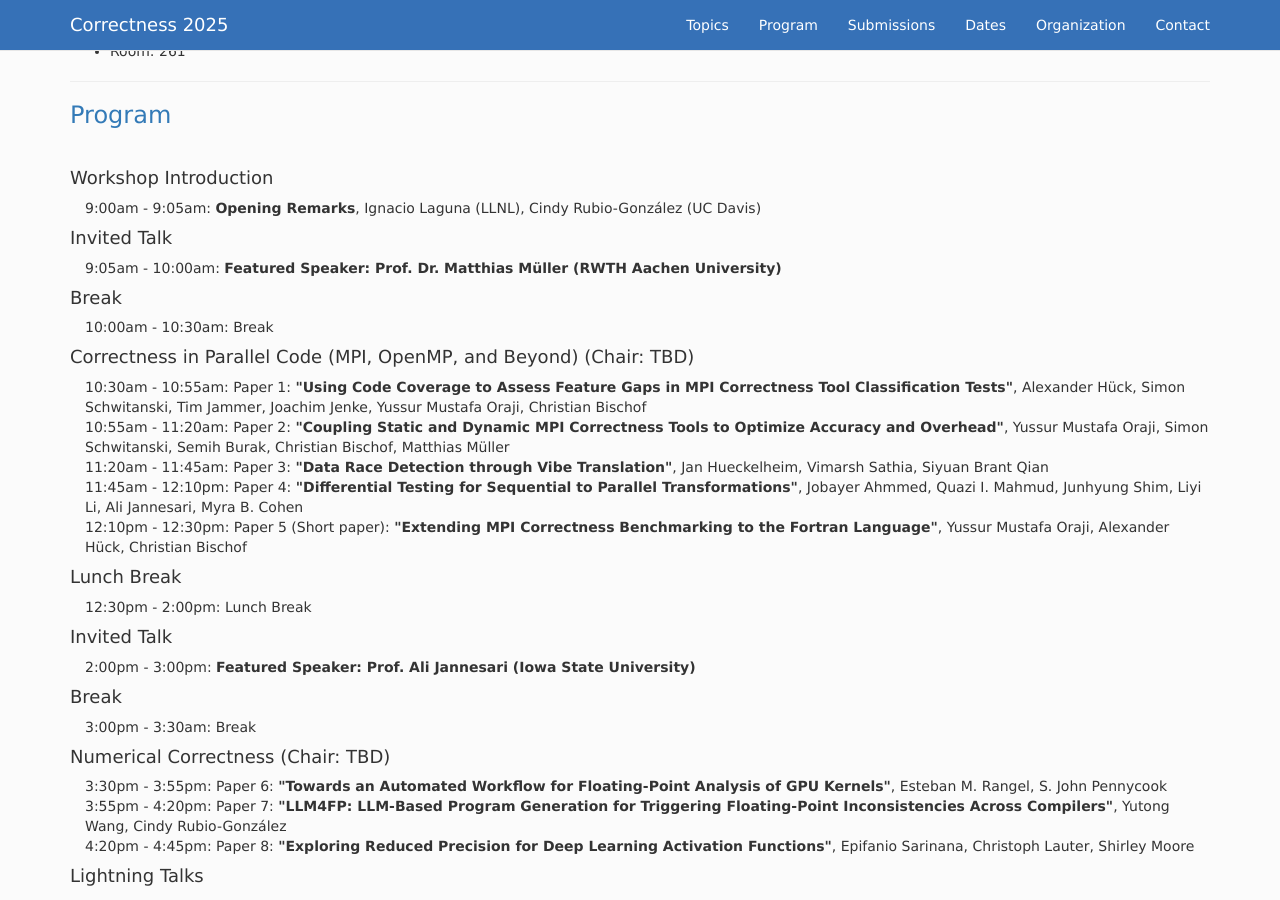
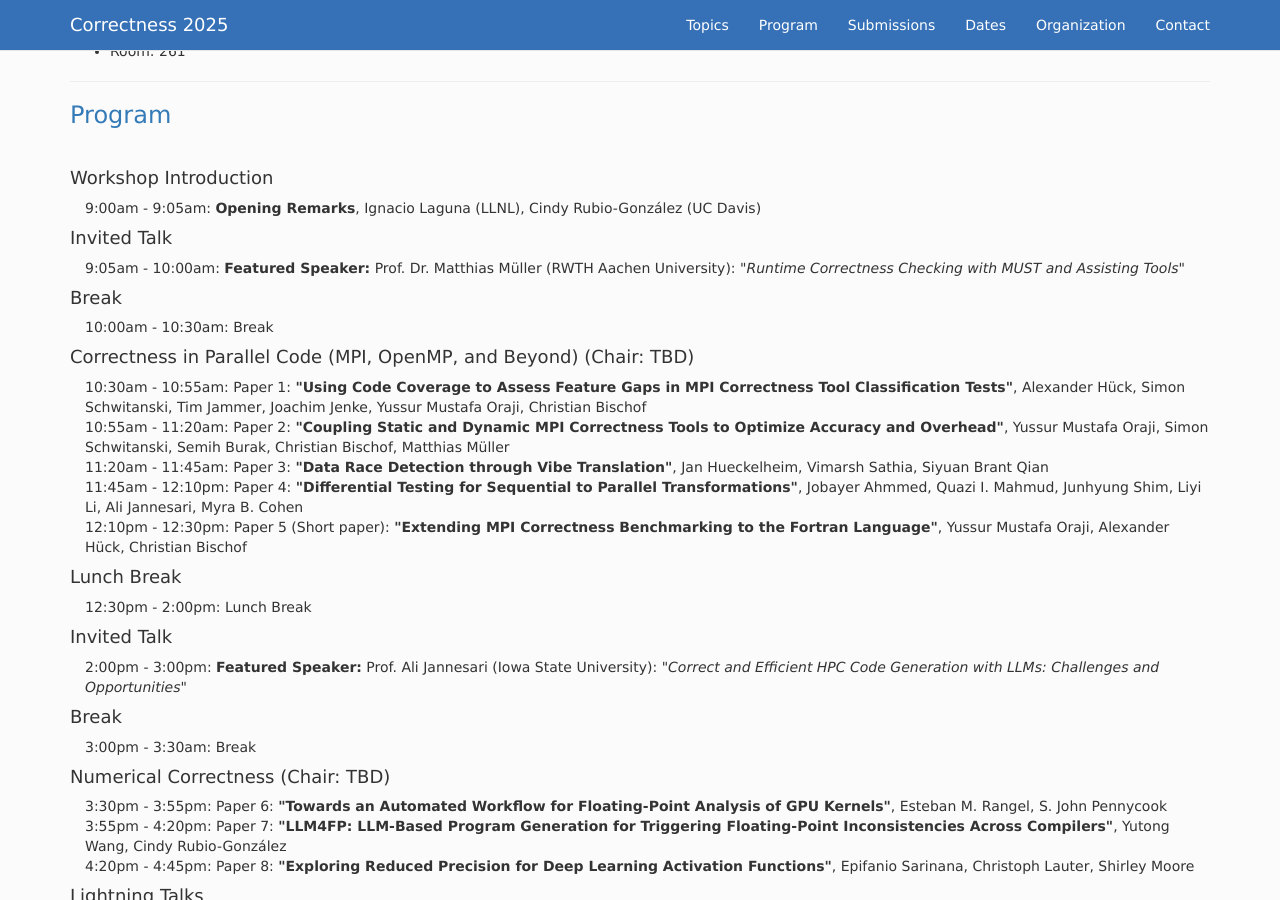
Before and after one commit to correctness-workshop/2025, a Jekyll site: the page built from index.md, in a window 1280 px wide and 900 px high, scrolled down 2830 px. Built offline with Jekyll 4.4.1, drawn with Linux system fonts in a browser that asks for light colours; nearby versions of some CDN libraries; the list of posts is cut into pages by our own code.

Commit message:
added titles

```diff
--- a/index.md
+++ b/index.md
@@ -176,7 +176,7 @@ All time zones are AOE.
 
 #### Invited Talk
 <table>
-<tr><td width="15">  </td> <td>9:05am - 10:00am:  <b>Featured Speaker: Prof. Dr. Matthias Müller (RWTH Aachen University)</b> </td> </tr>
+<tr><td width="15">  </td> <td>9:05am - 10:00am:  <b>Featured Speaker:</b> Prof. Dr. Matthias Müller (RWTH Aachen University): <i>"Runtime Correctness Checking with MUST and Assisting Tools"</i> </td> </tr>
 </table>
 
 #### Break
@@ -206,7 +206,7 @@ All time zones are AOE.
 
 #### Invited Talk
 <table>
-<tr><td width="15">  </td> <td>2:00pm - 3:00pm: <b>Featured Speaker: Prof. Ali Jannesari (Iowa State University)</b> </td> </tr>
+<tr><td width="15">  </td> <td>2:00pm - 3:00pm: <b>Featured Speaker:</b> Prof. Ali Jannesari (Iowa State University): <i>"Correct and Efficient HPC Code Generation with LLMs: Challenges and Opportunities"</i></td> </tr>
 </table>
 
 #### Break
```
